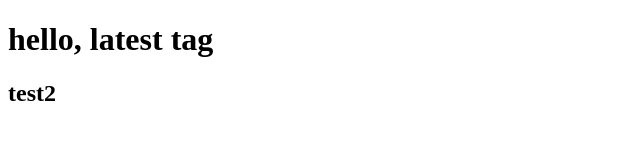
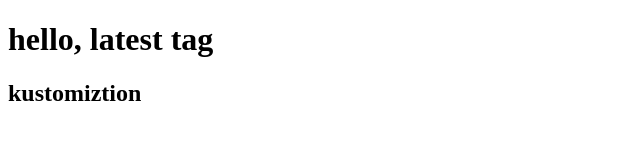
Before and after one commit to eunyung/pipelinetest, a plain HTML site: page app/src/main/resources/static/index.html in a window 1280 px wide. Shown: the whole page, without its empty margins (0-640 px from the left). Drawn offline with Linux system fonts and the light colour scheme.

Commit message:
update index

```diff
--- a/app/src/main/resources/static/index.html
+++ b/app/src/main/resources/static/index.html
@@ -6,6 +6,6 @@
 </head>
 <body>
 <h1>hello, latest tag</h1>
-<h2>test2</h2>
+<h2>kustomiztion</h2>
 </body>
 </html>
```
Also changed, not shown: 1 other file.
